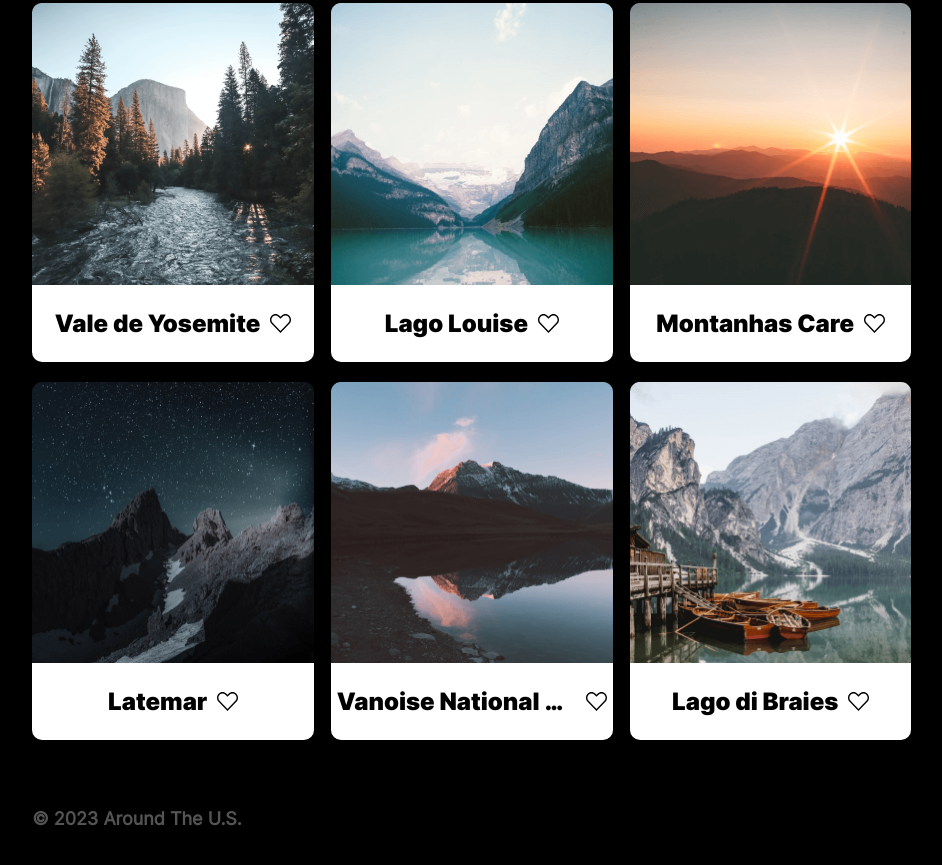
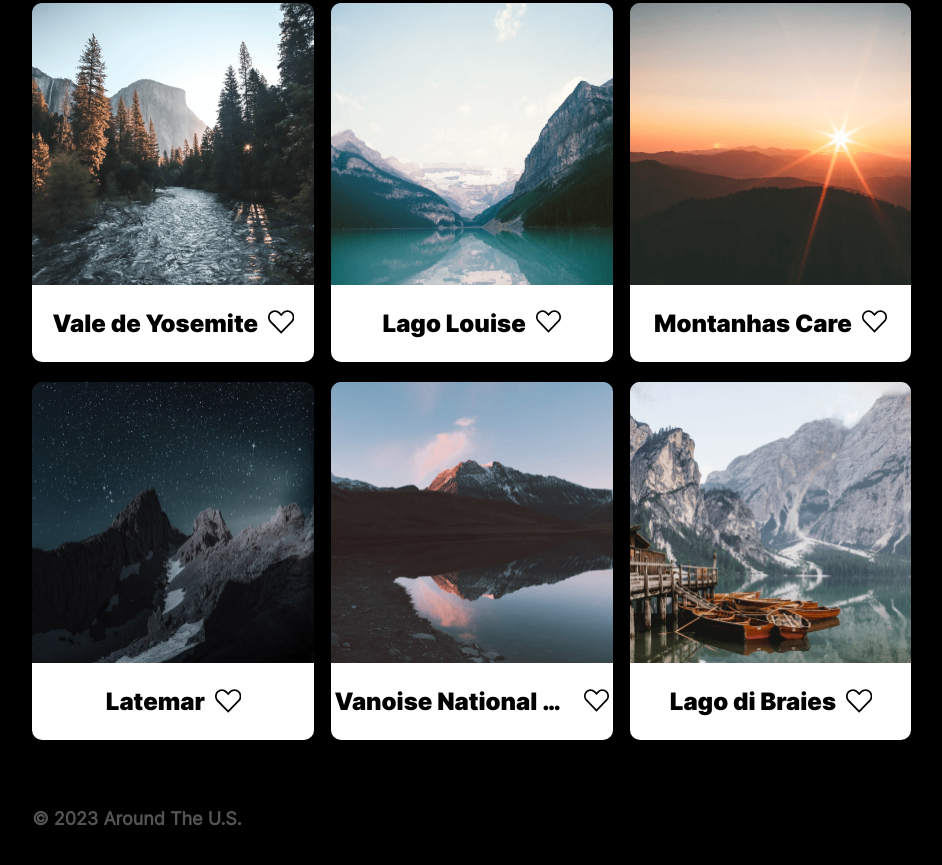
Before and after one commit to mateuscsilva/web_project_4_ptbr, a plain HTML site: page index.html in a window 1280 px wide. Shown: the part 347-1212 px from the top of the page, without its empty margins (168-1110 px from the left). Drawn offline with Linux system fonts and the light colour scheme.

Commit message:
feature: add script to like button action

```diff
--- a/blocks/cards/__like-button/cards__like-button.css
+++ b/blocks/cards/__like-button/cards__like-button.css
@@ -1,3 +1,25 @@
+.cards__like-button{
+  align-self: center;
+  width: 2vw;
+  height: 2vw;
+  background-image: url('../../../images/like.svg');
+  background-repeat: no-repeat;
+  background-size: contain;
+  background-color: white;
+  border: none;
+}
+
 .cards__like-button:hover{
   opacity: 0.5;
 }
+
+.cards__like-button-clicked {
+  background-image: url('../../../images/like_clicked.svg ');
+}
+
+@media screen and (max-width: 425px) {
+  .cards__like-button {
+    width: 7vw;
+    height: 7vw;
+  }
+}
--- a/index.html
+++ b/index.html
@@ -32,7 +32,7 @@
           <img class="cards__picture" src="images/vale_yosemite.png" alt="">
           <div class="cards__information">
             <h3 class="cards__text">Vale de Yosemite</h3>
-            <img class="cards__like-button" src="images/like.svg" alt="Butão de like">
+            <button class="cards__like-button"></button>
           </div>
         </div>
 
@@ -40,7 +40,7 @@
           <img class="cards__picture" src="images/lago_louise.png" alt="Foto do lago louise">
           <div class="cards__information">
             <h3 class="cards__text">Lago Louise</h3>
-            <img class="cards__like-button" src="images/like.svg" alt="Butão de like">
+            <button class="cards__like-button"></button>
           </div>
         </div>
 
@@ -48,7 +48,7 @@
           <img class="cards__picture" src="images/montanhas_care.png" alt="Montanhas Care">
           <div class="cards__information">
             <h3 class="cards__text">Montanhas Care</h3>
-            <img class="cards__like-button" src="images/like.svg" alt="Butão de like">
+            <button class="cards__like-button"></button>
           </div>
         </div>
 
@@ -56,7 +56,7 @@
           <img class="cards__picture" src="images/latemar.png" alt="Foto das montanhas Latemar">
           <div class="cards__information">
             <h3 class="cards__text">Latemar</h3>
-            <img class="cards__like-button" src="images/like.svg" alt="Butão de like">
+            <button class="cards__like-button"></button>
           </div>
         </div>
 
@@ -65,7 +65,7 @@
             alt="Foto de lago no Parque nacional de Vanoise">
           <div class="cards__information">
             <h3 class="cards__text">Vanoise National Park</h3>
-            <img class="cards__like-button" src="images/like.svg" alt="Butão de like">
+            <button class="cards__like-button"></button>
           </div>
         </div>
 
@@ -73,7 +73,7 @@
           <img class="cards__picture" src="images/lago_di_braies.png" alt="Lago di Braies">
           <div class="cards__information">
             <h3 class="cards__text">Lago di Braies</h3>
-            <img class="cards__like-button" src="images/like.svg" alt="Butão de like">
+            <button class="cards__like-button"></button>
           </div>
         </div>
 
@@ -85,5 +85,6 @@
       <h3 class="footer__text">&copy; 2023 Around The U.S.</h3>
     </footer>
   </div>
+  <script src="scripts/script.js"></script>
 </body>
 </html>
--- /dev/null
+++ b/scripts/script.js
@@ -0,0 +1,10 @@
+let likeButtons = document.querySelectorAll('.cards__like-button');
+
+
+function clickLikeButton(){
+  this.classList.add("cards__like-button-clicked");
+}
+
+for(var i = 0; i < likeButtons.length; i++){
+  likeButtons[i].addEventListener("click", clickLikeButton);
+}
```
Also changed, not shown: images/like_clicked.svg (added).
